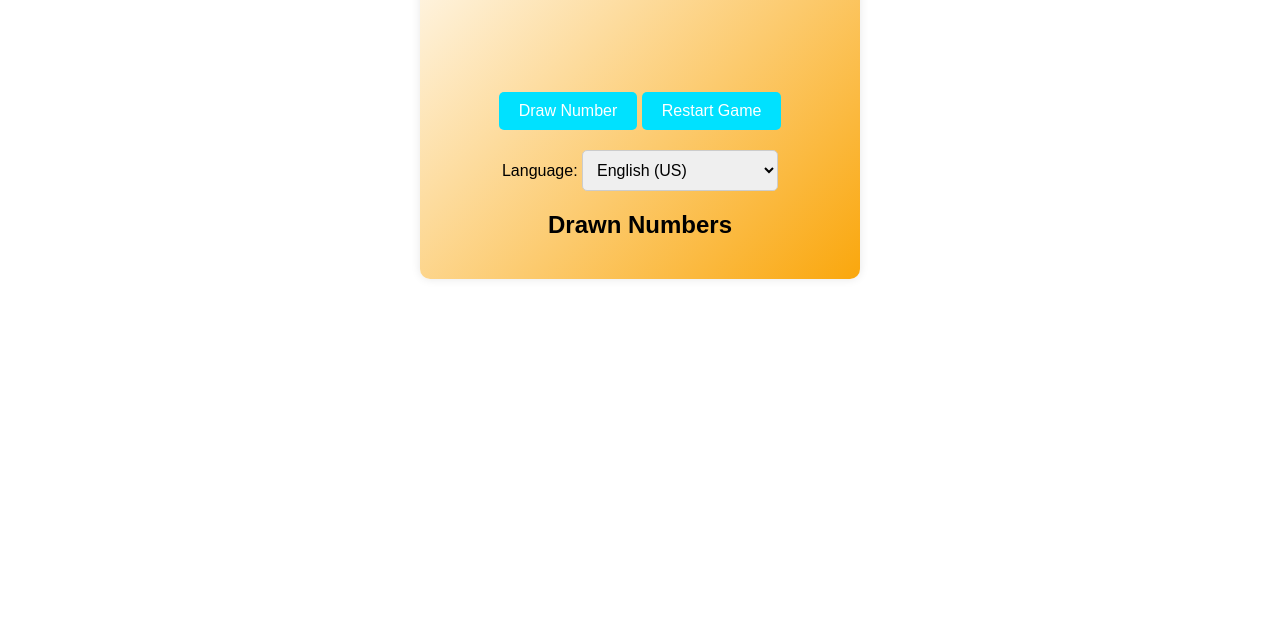
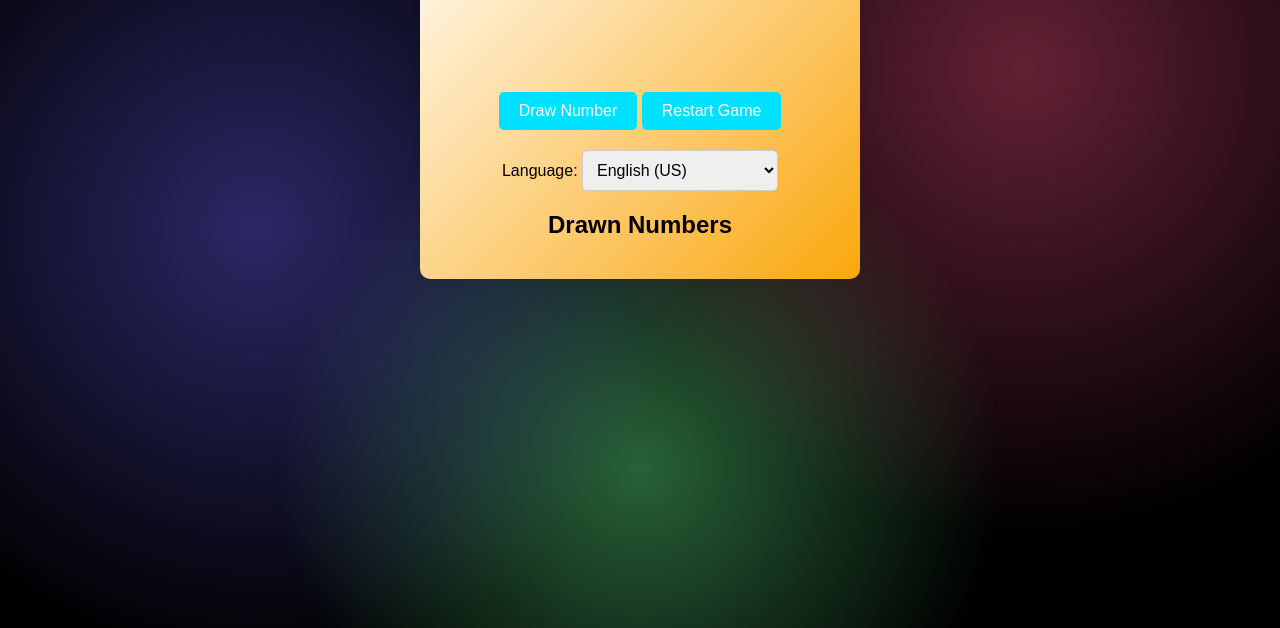
Before and after one commit to tudohuang/Crazy-randomv2, a plain HTML site: page index.html in a window 1280 px wide. Shown: the part 172-800 px from the top of the page. Drawn offline with Linux system fonts and the light colour scheme.

Commit message:
Update index.html

```diff
--- a/index.html
+++ b/index.html
@@ -7,7 +7,7 @@
     <style>
         body {
             font-family: Arial, sans-serif;
-            background-color: linear-gradient(135deg, #ffffff 0%, #0d68fa 100%);
+            background-color: black;
             text-align: center;
             margin: 50px;
         }
@@ -18,6 +18,17 @@
             box-shadow: 0 0 10px rgba(0, 0, 0, 0.1);
             max-width: 400px;
             margin: auto;
+        }
+                .hero-bg {
+            position: absolute;
+            top: 0;
+            left: 0;
+            width: 100%;
+            height: 100vh;
+            background: radial-gradient(circle at 20% 50%, rgba(108, 99, 255, 0.4), transparent 40%),
+                        radial-gradient(circle at 80% 30%, rgba(246, 81, 129, 0.4), transparent 40%),
+                        radial-gradient(circle at 50% 80%, rgba(100, 243, 140, 0.4), transparent 40%);
+            z-index: -1;
         }
         button {
             padding: 10px 20px;
@@ -84,7 +95,10 @@
     </style>
 </head>
 <body>
+        <div class="hero-bg"></div>
+
     <div class="container">
+
         <h1>Bingo Game</h1>
         <div class="number" id="bingoNumber">Press Start</div>
         <button onclick="drawNumber()" id="drawButton">Draw Number</button>
```
